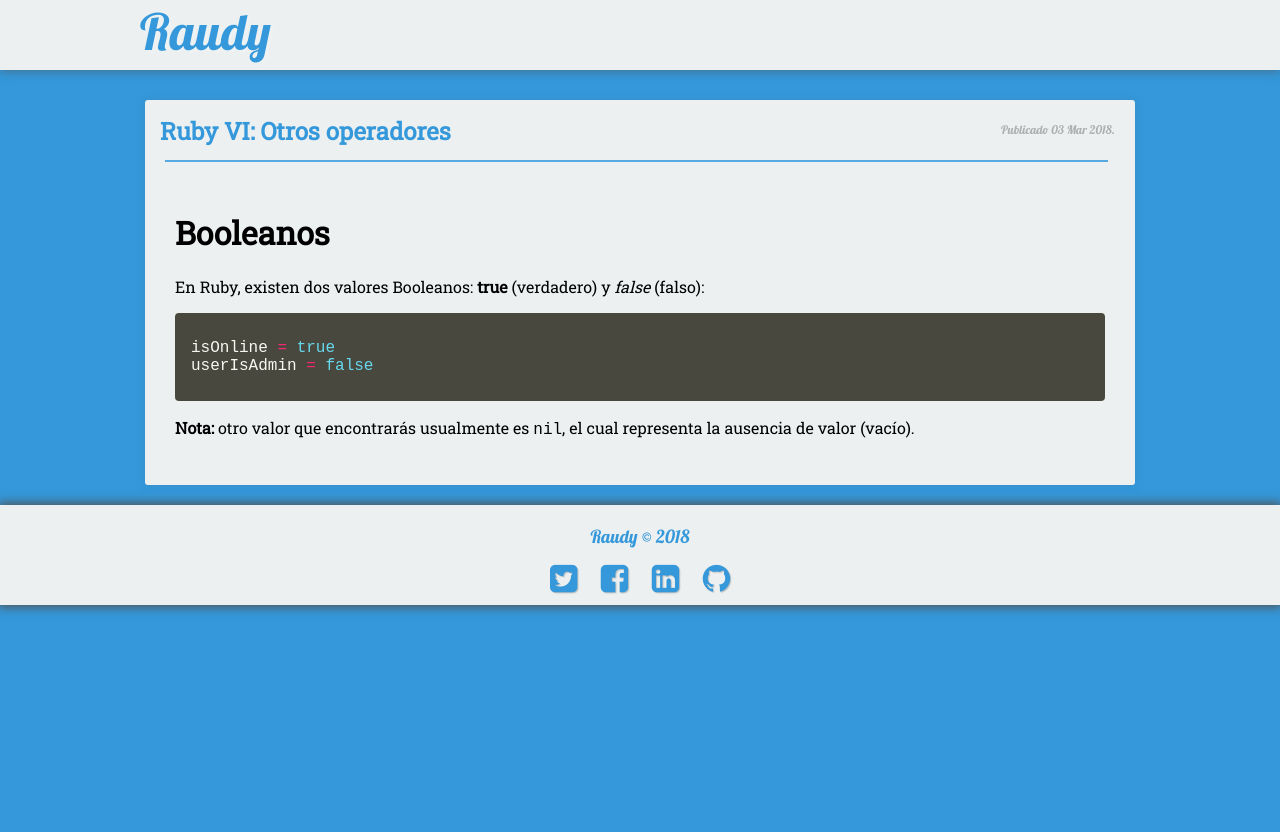
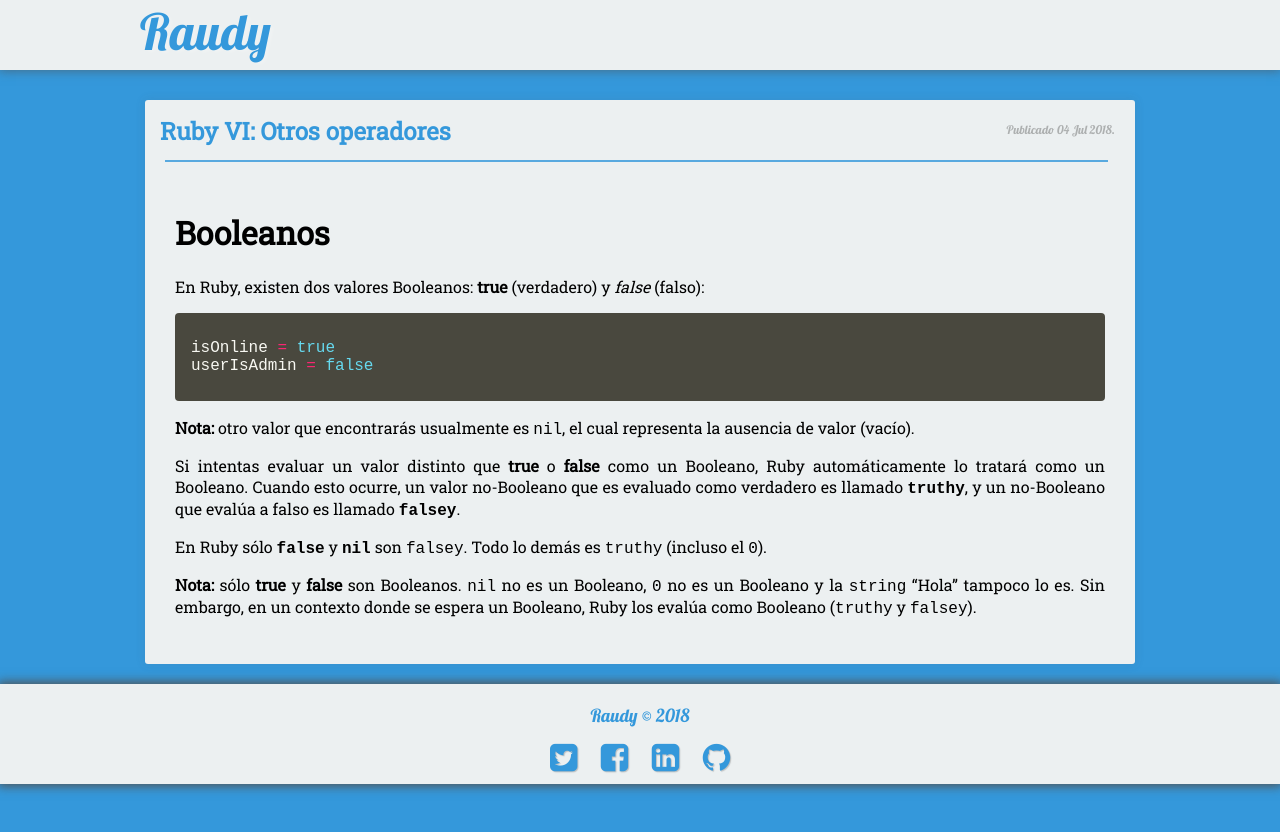
Before and after one commit to nisoto/Blog-anterior-2.0, a Jekyll site: the page built from _posts/2018-07-04-ruby-vi-otros-operadores.md, in a window 1280 px wide. Shown: the top 832 px of the page. Built offline with Jekyll 4.4.1, drawn with Linux system fonts in a browser that asks for light colours; nearby versions of some CDN libraries.

Commit message:
Update 2018-07-04-ruby-vi-otros-operadores.md

```diff
--- a/_posts/2018-07-04-ruby-vi-otros-operadores.md
+++ b/_posts/2018-07-04-ruby-vi-otros-operadores.md
@@ -1,7 +1,7 @@
 ---
 layout: post
 title: "Ruby VI: Otros operadores"
-date: 2018-03-03
+date: 2018-07-04
 excerpt: "Capítulo N°4 del curso de Ruby"
 tags: [ruby]
 ---
@@ -16,3 +16,9 @@ userIsAdmin = false
 {% endhighlight %}
 
 **Nota:** otro valor que encontrarás usualmente es `nil`, el cual representa la ausencia de valor (vacío).
+
+Si intentas evaluar un valor distinto que **true** o **false** como un Booleano, Ruby automáticamente lo tratará como un Booleano. Cuando esto ocurre, un valor no-Booleano que es evaluado como verdadero es llamado **`truthy`**, y un no-Booleano que evalúa a falso es llamado **`falsey`**.
+
+En Ruby sólo **`false`** y **`nil`** son `falsey`. Todo lo demás es `truthy` (incluso el `0`).
+
+**Nota:** sólo **true** y **false** son Booleanos. `nil` no es un Booleano, `0` no es un Booleano y la `string` "Hola" tampoco lo es. Sin embargo, en un contexto donde se espera un Booleano, Ruby los evalúa como Booleano (`truthy` y `falsey`).
```
